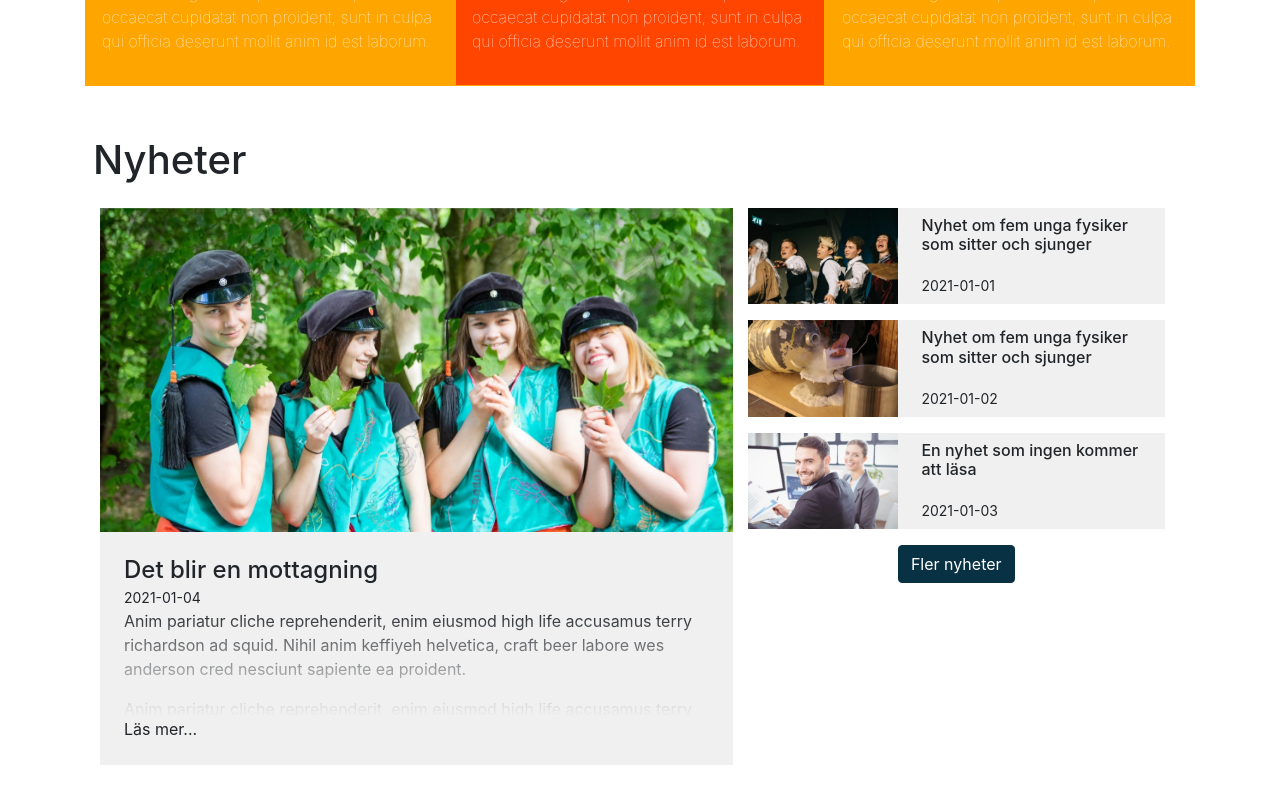
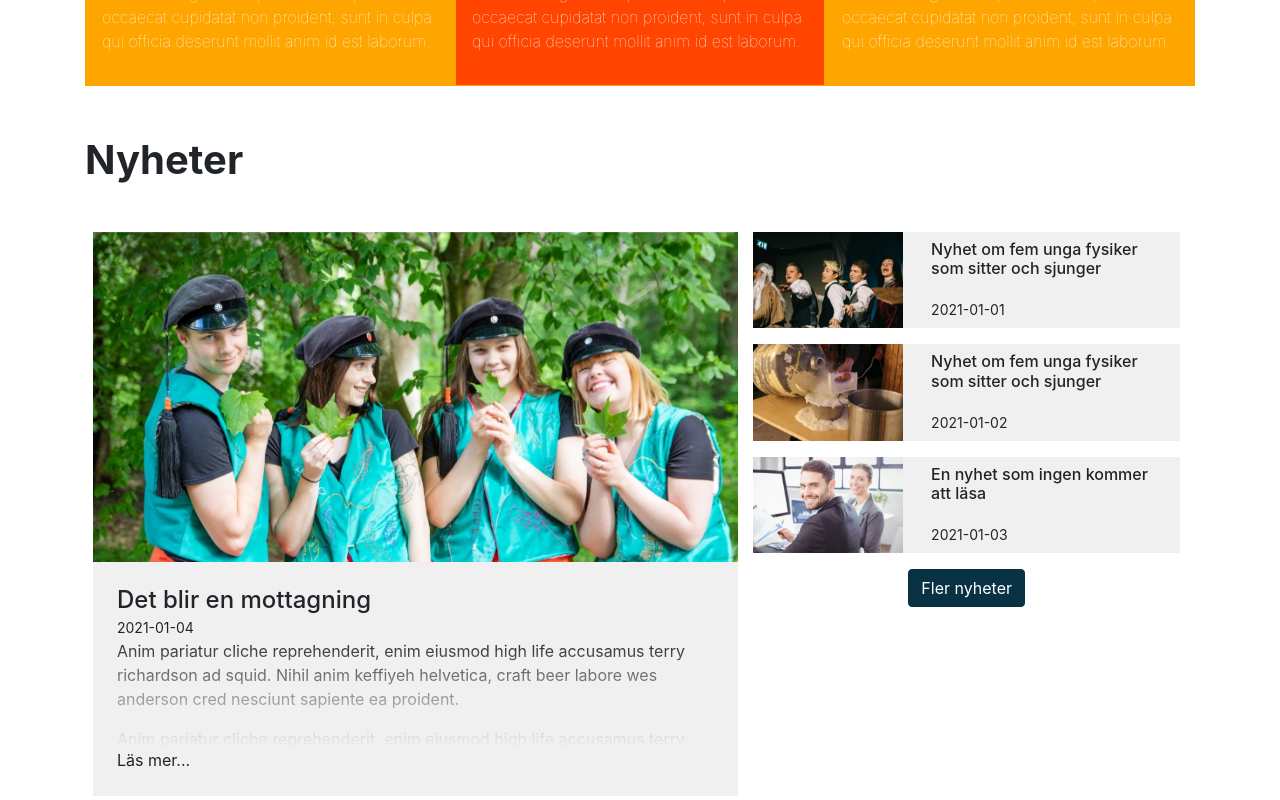
Before and after one commit to Fysiksektionen/Hemsida, a React (Create React App) app in the folder client/: page / in a window 1280 px wide. Shown: the part 960-1760 px from the top of the page. Built offline with nearby package versions, Linux system fonts and the light colour scheme.

Commit message:
Added TittleOffset component, edited NewsWidget

```diff
--- /dev/null
+++ b/client/src/components/OffsetTitle.tsx
@@ -0,0 +1,23 @@
+import React from 'react';
+
+export type OffsetTitleProp = {
+    title: string,
+    children: React.ReactNode,
+    tag?: string, // h1, h2, h3, h4 ...
+    offsetLeft?: number, // 1-5   (or what ever is defined in bootstrap)
+    offsetTop?: number, // 1-5
+    titleClass?: string,
+    offsetClass?: string,
+}
+
+export default function OffsetTitle(props : OffsetTitleProp) {
+    const TitleTag = (props.tag ?? 'h1') as keyof JSX.IntrinsicElements;
+    const titleStyle = props.titleClass ?? 'font-weight-bolder';
+    const offsetStyle = props.offsetClass ?? (`ml-${props.offsetLeft ?? 5} mt-${props.offsetTop ?? 5}`);
+    return (
+        <div>
+            <TitleTag className={titleStyle}>Nyheter</TitleTag>
+            <div className={offsetStyle}>{props.children}</div>
+        </div>
+    );
+}
--- a/client/src/components/news/FrontpageNewsWidget.tsx
+++ b/client/src/components/news/FrontpageNewsWidget.tsx
@@ -1,22 +1,19 @@
 import React from 'react';
 import NewsItemCompact from './NewsItemCompact';
 import NewsFeedTiny from './NewsFeedTiny';
-import Container from 'react-bootstrap/Container';
 import Row from 'react-bootstrap/Row';
 import Col from 'react-bootstrap/Col';
 import { DummyData, DummyData2 } from '../../mock_data/mock_NewsWidget';
+import OffsetTitle from '../OffsetTitle';
 
 function NewsWidget() {
     return (
-        <div>
-            <h1 className="pl-2 mb-4">Nyheter</h1>
-            <Container>
-                <Row>
-                    <Col className="col-7 pr-0"> <NewsItemCompact {...DummyData2}/> </Col>
-                    <Col className="col-5 pl-0"> <NewsFeedTiny items={DummyData}/> </Col>
-                </Row>
-            </Container>
-        </div>
+        <OffsetTitle title="Nyheter" offsetLeft={2}>
+            <Row>
+                <Col className="col-7 pr-0"> <NewsItemCompact {...DummyData2}/> </Col>
+                <Col className="col-5 pl-0"> <NewsFeedTiny items={DummyData}/> </Col>
+            </Row>
+        </OffsetTitle>
     );
 }
 
```
Also changed, not shown: client/.eslintrc.json.
